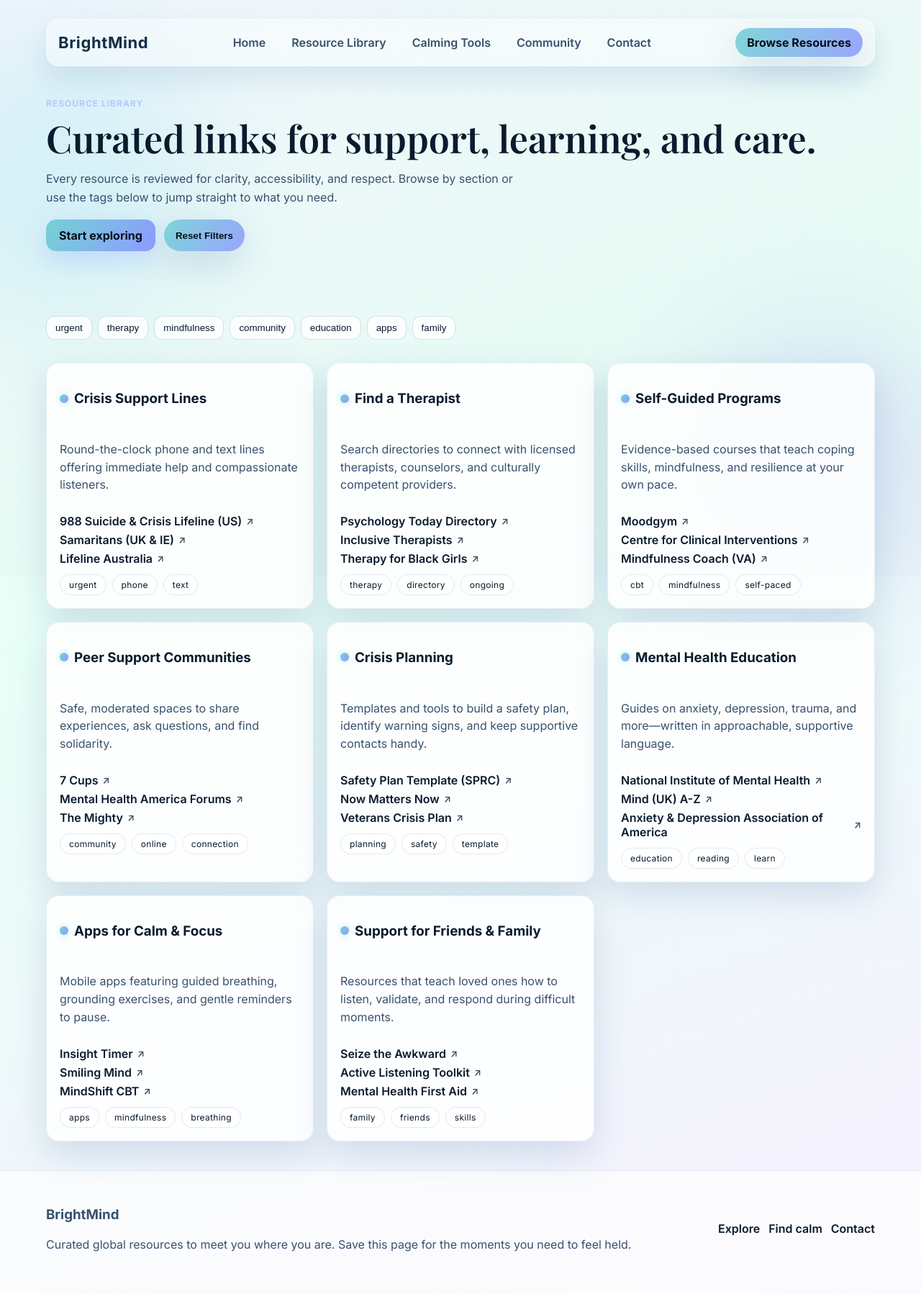
After one commit to andyfast20-sketch/mentalhealthresources, a Flask app: page /resources in a window 1280 px wide. The commit adds this page. Shown: the whole page at 72% size. Run offline with Flask 3, Linux system fonts and the light colour scheme.

Commit message:
Add glow-themed multi-page layout with enhanced navigation

```diff
--- a/app.py
+++ b/app.py
@@ -85,9 +85,73 @@
     },
 ]
 
+CALMING_TOOLS = [
+    {
+        "title": "Five Senses Reset",
+        "description": "A grounding practice to notice sight, sound, touch, scent, and taste in the room around you.",
+        "steps": [
+            "Name five things you can see.",
+            "Notice four things you can touch.",
+            "Listen for three sounds.",
+            "Identify two scents near you.",
+            "Take one slow sip of water or a mindful breath.",
+        ],
+    },
+    {
+        "title": "Box Breathing",
+        "description": "Steady your nervous system with a balanced inhale, hold, and exhale.",
+        "steps": [
+            "Inhale through your nose for four counts.",
+            "Hold gently for four counts.",
+            "Exhale through your mouth for four counts.",
+            "Pause for four counts before the next breath.",
+        ],
+    },
+    {
+        "title": "Tension & Release",
+        "description": "Relax each muscle group with a short squeeze and soften sequence.",
+        "steps": [
+            "Start at your hands: squeeze for five seconds, then release.",
+            "Move to shoulders, face, and legs with the same pattern.",
+            "Notice the warmth and heaviness after each release.",
+        ],
+    },
+]
+
+COMMUNITY_HIGHLIGHTS = [
+    {
+        "title": "Peer Circles",
+        "description": "Weekly online spaces where you can share, listen, or simply sit with others who understand.",
+    },
+    {
+        "title": "Story Spotlights",
+        "description": "Gentle, anonymous stories from people who found support and kept going—proof that healing is possible.",
+    },
+    {
+        "title": "Resource Swaps",
+        "description": "A living list where the community adds podcasts, books, and practices that help them feel grounded.",
+    },
+]
+
+
 @app.route("/")
 def index():
-    return render_template("index.html", resources=RESOURCES)
+    return render_template("home.html", resources=RESOURCES)
+
+
+@app.route("/resources")
+def resources():
+    return render_template("resources.html", resources=RESOURCES)
+
+
+@app.route("/calming-tools")
+def calming_tools():
+    return render_template("calming_tools.html", tools=CALMING_TOOLS)
+
+
+@app.route("/community")
+def community():
+    return render_template("community.html", highlights=COMMUNITY_HIGHLIGHTS)
 
 
 if __name__ == "__main__":
--- a/static/script.js
+++ b/static/script.js
@@ -1,7 +1,6 @@
 const tags = Array.from(document.querySelectorAll('.tag'));
 const cards = Array.from(document.querySelectorAll('.resource-card'));
 const resetBtn = document.getElementById('filter-reset');
-const darkToggle = document.getElementById('dark-toggle');
 
 function applyFilter(tag) {
   cards.forEach((card) => {
@@ -28,11 +27,6 @@
 
 resetBtn?.addEventListener('click', resetFilters);
 
-darkToggle?.addEventListener('click', () => {
-  document.body.classList.toggle('glow');
-  darkToggle.textContent = document.body.classList.contains('glow') ? 'Night Mode' : 'Glow Mode';
-});
-
 // Smooth scroll for in-page anchors
 document.querySelectorAll('a[href^="#"]').forEach((anchor) => {
   anchor.addEventListener('click', function (e) {
--- a/static/styles.css
+++ b/static/styles.css
@@ -1,11 +1,11 @@
 :root {
-  --bg: #05060a;
-  --panel: rgba(255, 255, 255, 0.06);
-  --text: #eef3ff;
-  --muted: #c6cce0;
-  --accent: #8ef1c2;
-  --accent-2: #8ab8ff;
-  --shadow: 0 20px 70px rgba(0, 0, 0, 0.45);
+  --bg: #eef5ff;
+  --panel: rgba(255, 255, 255, 0.65);
+  --text: #0a1b2e;
+  --muted: #38516d;
+  --accent: #74d1d4;
+  --accent-2: #8f9bff;
+  --shadow: 0 18px 48px rgba(87, 121, 171, 0.22);
   --radius: 18px;
 }
 
@@ -16,9 +16,7 @@
 body {
   margin: 0;
   font-family: "Inter", system-ui, -apple-system, BlinkMacSystemFont, "Segoe UI", sans-serif;
-  background: radial-gradient(circle at 10% 20%, rgba(130, 255, 214, 0.07), transparent 25%),
-    radial-gradient(circle at 90% 10%, rgba(145, 177, 255, 0.08), transparent 28%),
-    #05060a;
+  background: linear-gradient(160deg, #f4f9ff 0%, #e8fff7 40%, #f7f0ff 100%);
   color: var(--text);
   min-height: 100vh;
   overflow-x: hidden;
@@ -43,19 +41,19 @@
 }
 
 .orb-1 {
-  background: radial-gradient(circle, rgba(152, 255, 215, 0.7), rgba(6, 57, 44, 0.05));
+  background: radial-gradient(circle, rgba(160, 238, 255, 0.65), rgba(53, 132, 175, 0.2));
   top: 5%;
   left: -10%;
 }
 
 .orb-2 {
-  background: radial-gradient(circle, rgba(105, 153, 255, 0.6), rgba(12, 22, 66, 0.05));
+  background: radial-gradient(circle, rgba(185, 175, 255, 0.55), rgba(130, 94, 255, 0.18));
   bottom: -5%;
   right: -5%;
 }
 
 .hero {
-  padding: 32px clamp(20px, 5vw, 64px) 40px;
+  padding: 26px clamp(20px, 5vw, 64px) 40px;
   position: relative;
   z-index: 1;
 }
@@ -65,26 +63,55 @@
   align-items: center;
   justify-content: space-between;
   margin-bottom: 32px;
+  position: sticky;
+  top: 0;
+  z-index: 10;
+}
+
+.glassy {
+  background: rgba(255, 255, 255, 0.4);
+  border: 1px solid rgba(255, 255, 255, 0.5);
+  box-shadow: 0 18px 36px rgba(64, 125, 185, 0.15);
+  border-radius: 18px;
+  backdrop-filter: blur(16px);
+  padding: 12px 16px;
 }
 
 .logo {
-  font-weight: 700;
-  font-size: 20px;
-  letter-spacing: 0.5px;
+  font-weight: 800;
+  font-size: 22px;
+  letter-spacing: 0.6px;
+  color: #122f48;
 }
 
-.nav-actions {
+.nav-links {
   display: flex;
   gap: 12px;
+  align-items: center;
+}
+
+.nav-link {
+  text-decoration: none;
+  color: var(--muted);
+  font-weight: 600;
+  padding: 10px 12px;
+  border-radius: 12px;
+  transition: all 0.2s ease;
+}
+
+.nav-link:hover {
+  color: #0a1b2e;
+  background: rgba(255, 255, 255, 0.7);
+  box-shadow: 0 10px 20px rgba(61, 132, 175, 0.12);
 }
 
 .pill {
   border: none;
-  background: linear-gradient(120deg, rgba(142, 241, 194, 0.18), rgba(138, 184, 255, 0.25));
-  color: var(--text);
+  background: linear-gradient(120deg, rgba(116, 209, 212, 0.9), rgba(143, 155, 255, 0.9));
+  color: #041018;
   padding: 10px 16px;
   border-radius: 999px;
-  font-weight: 600;
+  font-weight: 700;
   cursor: pointer;
   backdrop-filter: blur(8px);
   box-shadow: var(--shadow);
@@ -92,7 +119,11 @@
 
 .pill-outline {
   background: transparent;
-  border: 1px solid rgba(255, 255, 255, 0.25);
+  border: 1px solid rgba(9, 59, 94, 0.18);
+}
+
+.nav-pill {
+  text-decoration: none;
 }
 
 .hero-grid {
@@ -139,11 +170,11 @@
   justify-content: center;
   padding: 12px 18px;
   border-radius: 14px;
-  background: linear-gradient(120deg, #8ef1c2, #8ab8ff);
+  background: linear-gradient(120deg, #74d1d4, #8f9bff);
   color: #041018;
   font-weight: 700;
   text-decoration: none;
-  box-shadow: 0 12px 35px rgba(142, 241, 194, 0.35);
+  box-shadow: 0 12px 35px rgba(135, 169, 255, 0.35);
   transition: transform 0.2s ease, box-shadow 0.2s ease;
 }
 
@@ -208,11 +252,11 @@
 .chip {
   padding: 6px 12px;
   border-radius: 999px;
-  background: rgba(255, 255, 255, 0.12);
+  background: rgba(255, 255, 255, 0.7);
   color: var(--text);
   font-size: 12px;
   letter-spacing: 0.3px;
-  border: 1px solid rgba(255, 255, 255, 0.15);
+  border: 1px solid rgba(9, 59, 94, 0.1);
 }
 
 .panel {
@@ -233,8 +277,8 @@
 }
 
 .tag {
-  border: 1px solid rgba(255, 255, 255, 0.2);
-  background: rgba(255, 255, 255, 0.05);
+  border: 1px solid rgba(9, 59, 94, 0.15);
+  background: rgba(255, 255, 255, 0.8);
   color: var(--text);
   padding: 8px 12px;
   border-radius: 12px;
@@ -257,8 +301,8 @@
 }
 
 .resource-card {
-  background: rgba(255, 255, 255, 0.04);
-  border: 1px solid rgba(255, 255, 255, 0.1);
+  background: rgba(255, 255, 255, 0.85);
+  border: 1px solid rgba(9, 59, 94, 0.08);
   border-radius: var(--radius);
   padding: 18px;
   box-shadow: var(--shadow);
@@ -283,8 +327,8 @@
   width: 12px;
   height: 12px;
   border-radius: 50%;
-  background: linear-gradient(120deg, #8ef1c2, #8ab8ff);
-  box-shadow: 0 0 10px rgba(142, 241, 194, 0.5);
+  background: linear-gradient(120deg, #74d1d4, #8f9bff);
+  box-shadow: 0 0 10px rgba(116, 209, 212, 0.5);
 }
 
 .body {
@@ -350,13 +394,13 @@
 
 .footer {
   padding: 30px clamp(20px, 5vw, 64px) 40px;
-  border-top: 1px solid rgba(255, 255, 255, 0.08);
+  border-top: 1px solid rgba(9, 59, 94, 0.1);
   display: flex;
   flex-wrap: wrap;
   justify-content: space-between;
   gap: 12px;
   color: var(--muted);
-  background: rgba(0, 0, 0, 0.2);
+  background: rgba(255, 255, 255, 0.7);
 }
 
 .footer a {
@@ -386,31 +436,6 @@
   }
 }
 
-body.glow {
-  --bg: #f0f4ff;
-  --text: #0a1b2e;
-  --muted: #304560;
-  background: linear-gradient(160deg, #f0f7ff, #e8fff7);
-}
-
-body.glow .resource-card,
-body.glow .panel,
-body.glow .footer {
-  color: var(--text);
-}
-
-body.glow .pill,
-body.glow .btn {
-  box-shadow: 0 12px 35px rgba(9, 34, 52, 0.15);
-}
-
-body.glow .hero,
-body.glow .panel,
-body.glow .resource-grid,
-body.glow .footer {
-  background: none;
-}
-
 .hidden {
   display: none !important;
 }
--- /dev/null
+++ b/templates/base.html
@@ -0,0 +1,49 @@
+<!DOCTYPE html>
+<html lang="en">
+<head>
+    <meta charset="UTF-8" />
+    <meta name="viewport" content="width=device-width, initial-scale=1.0" />
+    <title>BrightMind | Mental Health Resources</title>
+    <link rel="preconnect" href="https://fonts.googleapis.com">
+    <link rel="preconnect" href="https://fonts.gstatic.com" crossorigin>
+    <link href="https://fonts.googleapis.com/css2?family=Inter:wght@400;500;600;700&family=Playfair+Display:wght@600&display=swap" rel="stylesheet">
+    <link rel="stylesheet" href="/static/styles.css" />
+</head>
+<body class="glow">
+    <div class="noise"></div>
+    <div class="orb orb-1"></div>
+    <div class="orb orb-2"></div>
+    <header class="hero">
+        <nav class="nav glassy">
+            <div class="logo">BrightMind</div>
+            <div class="nav-links">
+                <a href="{{ url_for('index') }}" class="nav-link">Home</a>
+                <a href="{{ url_for('resources') }}" class="nav-link">Resource Library</a>
+                <a href="{{ url_for('calming_tools') }}" class="nav-link">Calming Tools</a>
+                <a href="{{ url_for('community') }}" class="nav-link">Community</a>
+                <a href="#contact" class="nav-link">Contact</a>
+            </div>
+            <a class="pill nav-pill" href="{{ url_for('resources') }}">Browse Resources</a>
+        </nav>
+        {% block hero %}{% endblock %}
+    </header>
+
+    <main>
+        {% block content %}{% endblock %}
+    </main>
+
+    <footer class="footer" id="contact">
+        <div>
+            <h3>BrightMind</h3>
+            <p class="body">Curated global resources to meet you where you are. Save this page for the moments you need to feel held.</p>
+        </div>
+        <div class="footer-links">
+            <a href="{{ url_for('resources') }}">Explore</a>
+            <a href="{{ url_for('calming_tools') }}">Find calm</a>
+            <a href="mailto:hello@brightmind.local">Contact</a>
+        </div>
+    </footer>
+
+    <script src="/static/script.js"></script>
+</body>
+</html>
--- /dev/null
+++ b/templates/resources.html
@@ -0,0 +1,51 @@
+{% extends "base.html" %}
+
+{% block hero %}
+<div class="hero-grid compact">
+    <div class="hero-copy">
+        <p class="eyebrow">Resource Library</p>
+        <h1>Curated links for support, learning, and care.</h1>
+        <p class="lede">Every resource is reviewed for clarity, accessibility, and respect. Browse by section or use the tags below to jump straight to what you need.</p>
+        <div class="cta-row">
+            <a class="btn" href="#resources">Start exploring</a>
+            <button class="pill" id="filter-reset" aria-label="Reset filters">Reset Filters</button>
+        </div>
+    </div>
+</div>
+{% endblock %}
+
+{% block content %}
+<section class="panel">
+    <div class="tag-row" id="tag-row">
+        <button class="tag" data-tag="urgent">urgent</button>
+        <button class="tag" data-tag="therapy">therapy</button>
+        <button class="tag" data-tag="mindfulness">mindfulness</button>
+        <button class="tag" data-tag="community">community</button>
+        <button class="tag" data-tag="education">education</button>
+        <button class="tag" data-tag="apps">apps</button>
+        <button class="tag" data-tag="family">family</button>
+    </div>
+</section>
+
+<section id="resources" class="resource-grid">
+    {% for res in resources %}
+    <article class="resource-card" data-tags="{{ res.tags|join(' ') }}">
+        <div class="card-header">
+            <div class="dot"></div>
+            <h3>{{ res.title }}</h3>
+        </div>
+        <p class="body">{{ res.description }}</p>
+        <div class="links">
+            {% for link in res.links %}
+            <a href="{{ link.url }}" target="_blank" rel="noopener" class="link">{{ link.label }}</a>
+            {% endfor %}
+        </div>
+        <div class="chip-row">
+            {% for tag in res.tags %}
+            <span class="chip">{{ tag }}</span>
+            {% endfor %}
+        </div>
+    </article>
+    {% endfor %}
+</section>
+{% endblock %}
```
Also changed, not shown: other parts of static/styles.css (+34 -15 lines), templates/calming_tools.html (added, +33 -0 lines), templates/community.html (added, +37 -0 lines), templates/home.html (added, +92 -0 lines).
